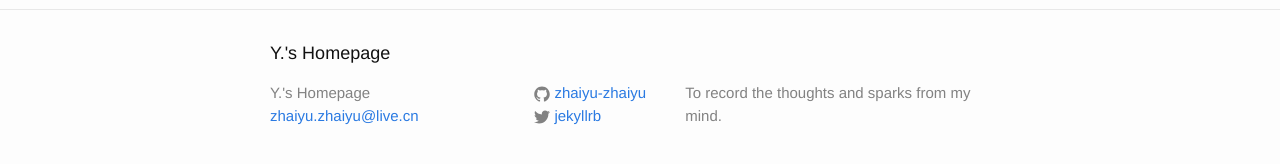
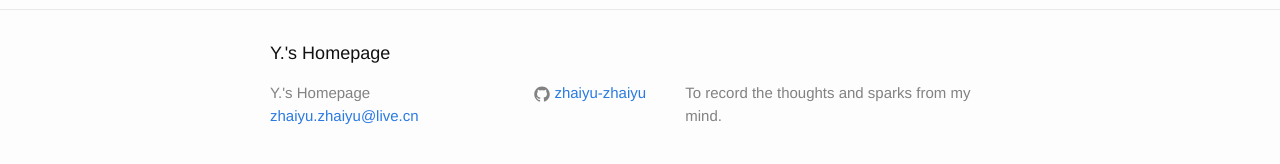
Before and after one commit to gitter-badger/zhaiyu-zhaiyu.github.io, a Jekyll site: the page built from about.md, in a window 1280 px wide. Shown: the part 341-505 px from the top of the page. Built offline with Jekyll 4.4.1, drawn with Linux system fonts in a browser that asks for light colours.

Commit message:
Signed-off-by: Y. Zhai <zhaiyu.zhaiyu@gmail.com>

```diff
--- a/_config.yml
+++ b/_config.yml
@@ -3,13 +3,11 @@
 email: zhaiyu.zhaiyu@live.cn
 description: > # this means to ignore newlines until "baseurl:"
         To record the thoughts and sparks from my mind.
-baseurl: "" # the subpath of your site, e.g. /blog/
-url: "zhaiyu-zhaiyu.github.io" # the base hostname & protocol for your site
-twitter_username: jekyllrb
+baseurl:  # the subpath of your site, e.g. /blog/
+url:  # the base hostname & protocol for your site
+twitter_username:
 github_username:  zhaiyu-zhaiyu
-safe: true
-lsi: false
-source: .
+
 # Build settings
 markdown: kramdown
 highlighter: rouge
```
